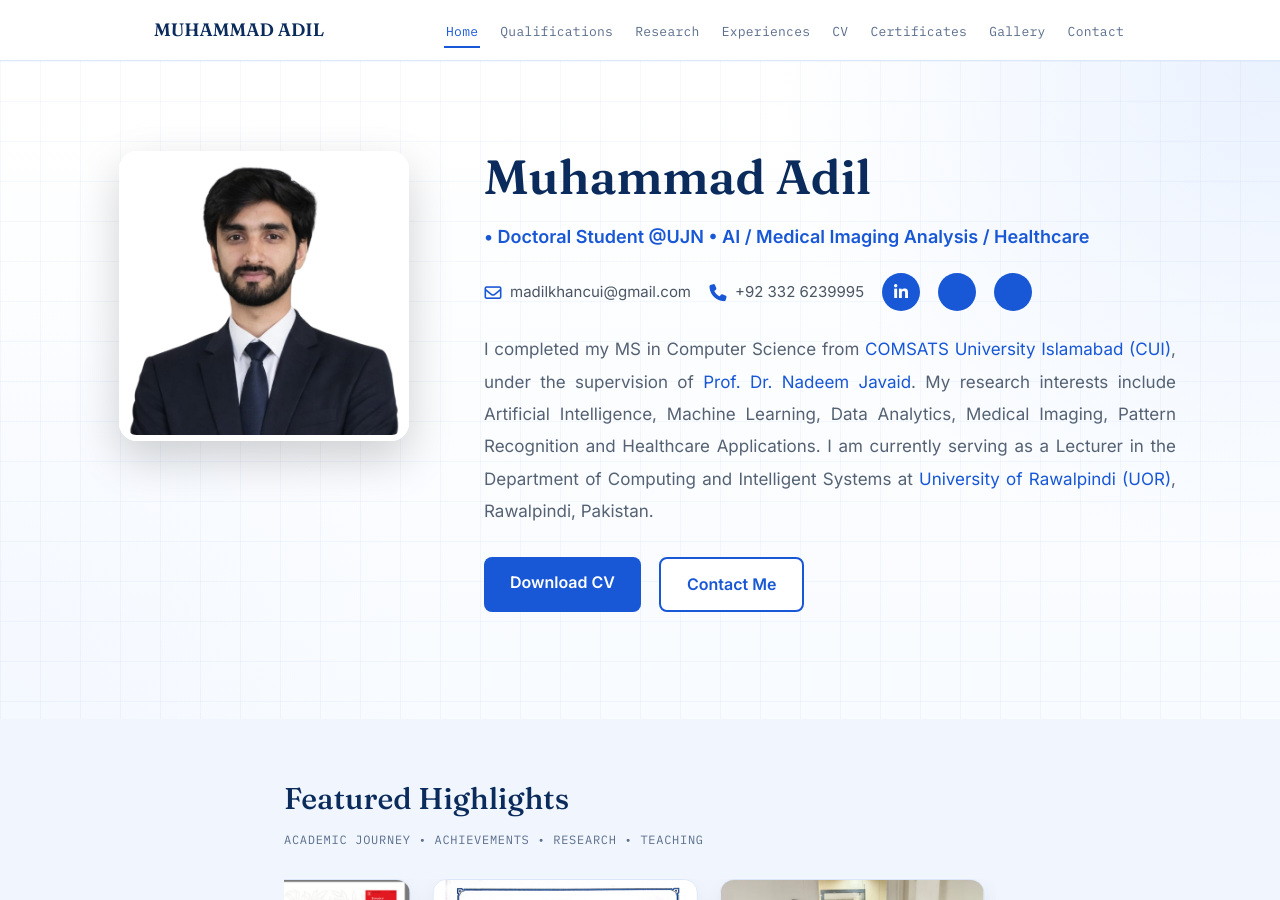
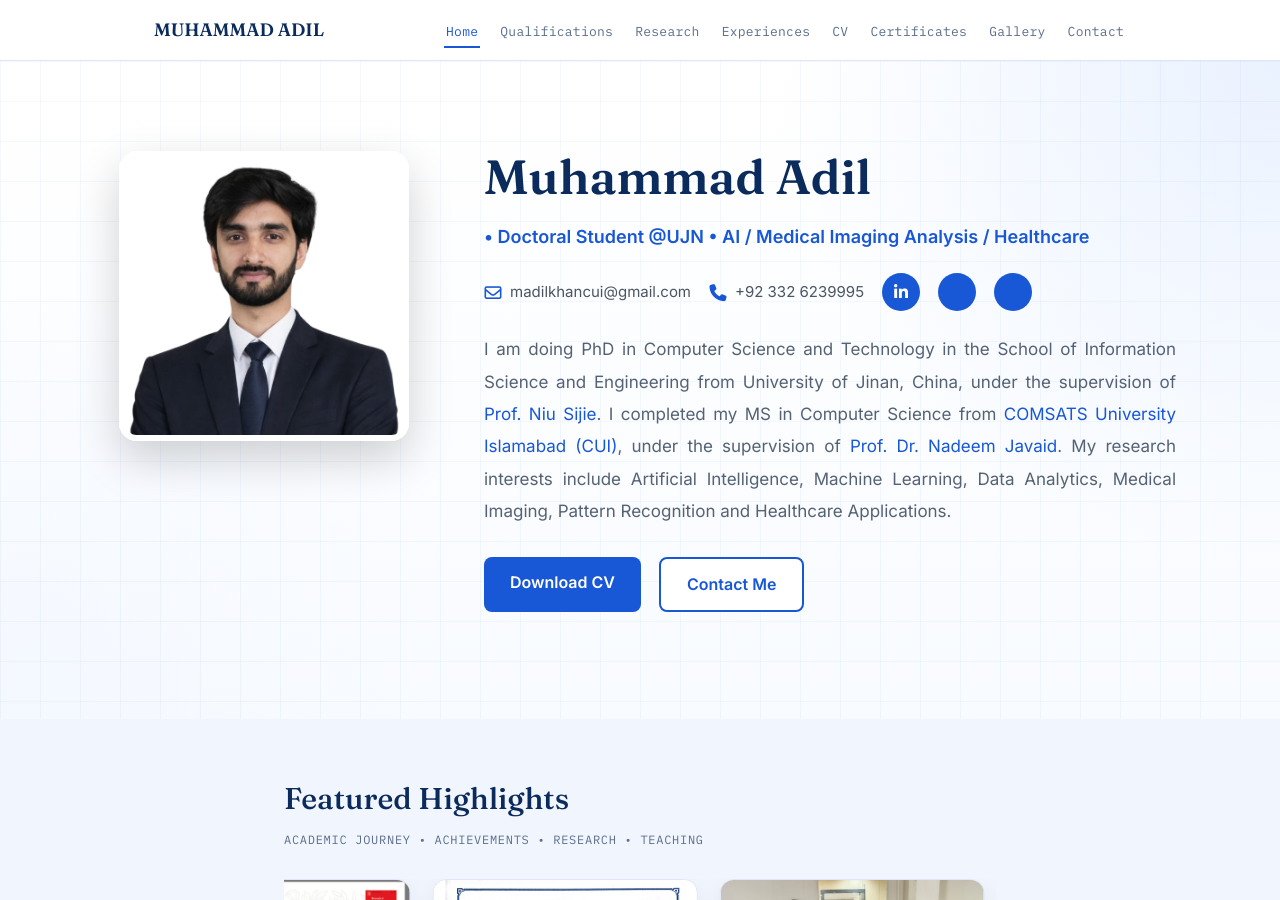
Before and after one commit to m-adilk/m-adilk.github.io, a Jekyll site: the page built from index.html, in a window 1280 px wide and 900 px high. Built offline with Jekyll 4.4.1, drawn with Linux system fonts in a browser that asks for light colours; a style sheet for code colours, icons or effects is not loaded.

Commit message:
Update _data/site.yml (via Pages CMS)

```diff
--- a/_data/site.yml
+++ b/_data/site.yml
@@ -2,13 +2,14 @@ name: Muhammad Adil
 brand: MUHAMMAD ADIL
 role: • Doctoral Student @UJN • AI / Medical Imaging Analysis / Healthcare
 profile_image: /assets/profile.png
-bio: I completed my MS in Computer Science from [COMSATS University Islamabad
+bio: I am doing PhD in Computer Science and Technology in the School of
+  Information Science and Engineering from University of Jinan, China, under the
+  supervision of [Prof. Niu Sijie](https://sjniu.github.io/index.html). I
+  completed my MS in Computer Science from [COMSATS University Islamabad
   (CUI)](https://www.comsats.edu.pk/), under the supervision of [Prof. Dr.
   Nadeem Javaid](https://www.njavaid.com/). My research interests include
   Artificial Intelligence, Machine Learning, Data Analytics, Medical Imaging,
-  Pattern Recognition and Healthcare Applications. I am currently serving as a
-  Lecturer in the Department of Computing and Intelligent Systems at [University
-  of Rawalpindi (UOR)](https://www.uor.edu.pk/), Rawalpindi, Pakistan.
+  Pattern Recognition and Healthcare Applications.
 email: madilkhancui@gmail.com
 phone: +92 332 6239995
 location: Rawalpindi, Pakistan
```
